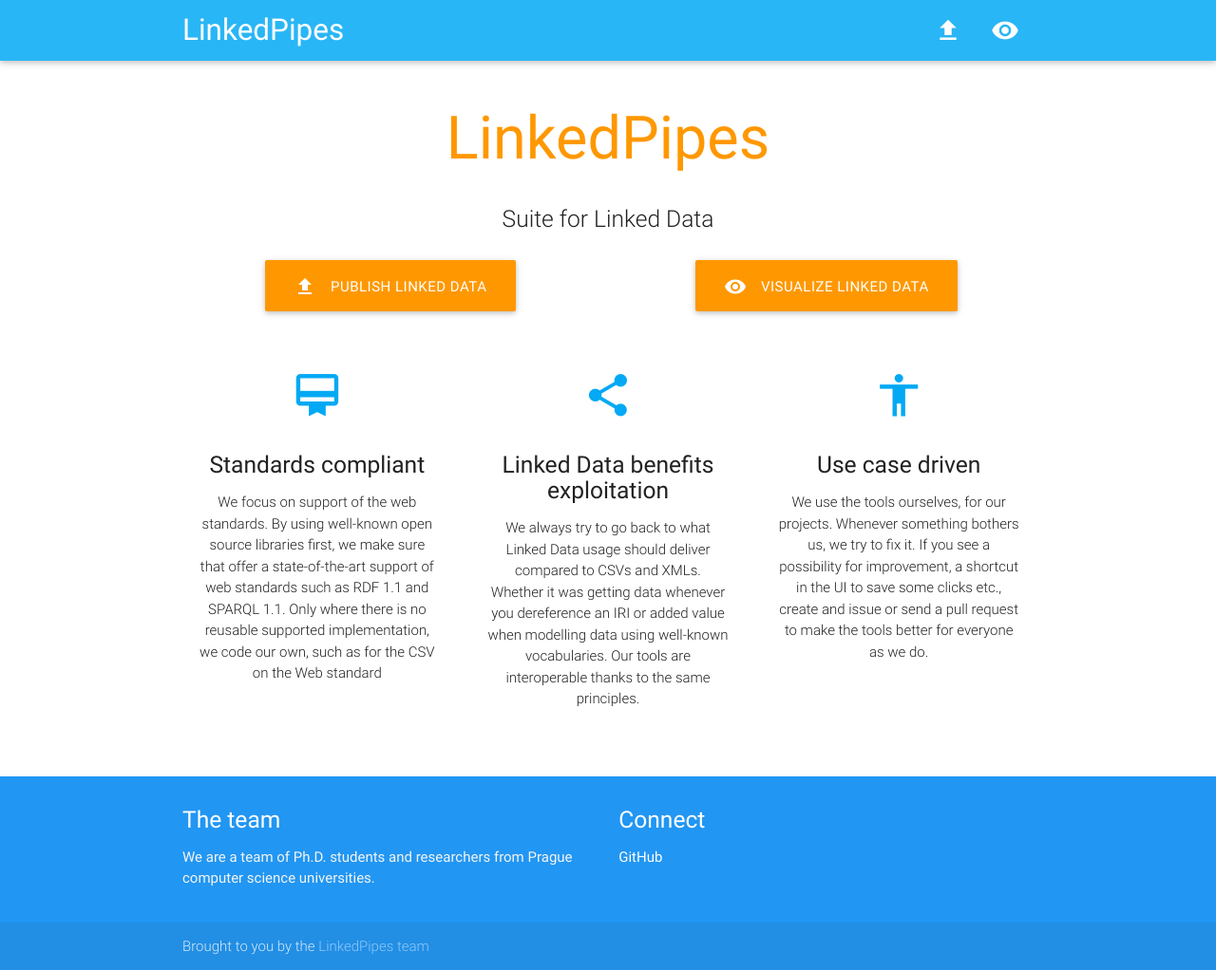
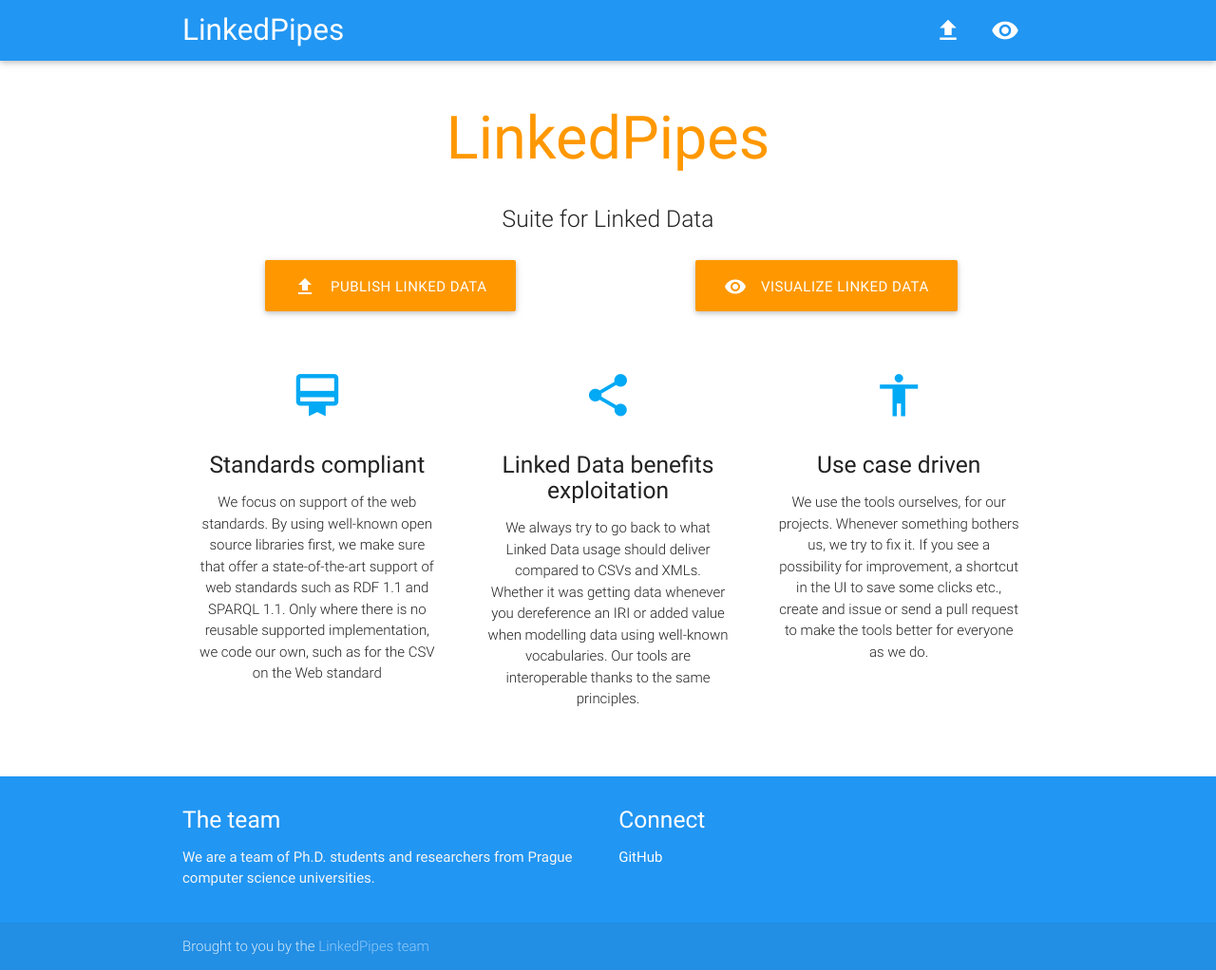
Before and after one commit to linkedpipes/linkedpipes.github.io, a Jekyll site: the page built from index.html, in a window 1280 px wide. Shown: the whole page at 95% size. Built offline with Jekyll 4.4.1, drawn with Linux system fonts in a browser that asks for light colours; nearby versions of some CDN libraries.

Commit message:
Change header color to Blue

```diff
--- a/_includes/header.html
+++ b/_includes/header.html
@@ -1,5 +1,5 @@
 <header class="site-header">
-	<nav class="light-blue lighten-1" role="navigation">
+	<nav class="blue" role="navigation">
 		<div class="nav-wrapper container">
 			<a id="logo-container" href="{{ site.url }}" class="brand-logo">LinkedPipes</a>
 			<ul class="right hide-on-med-and-down">
```
